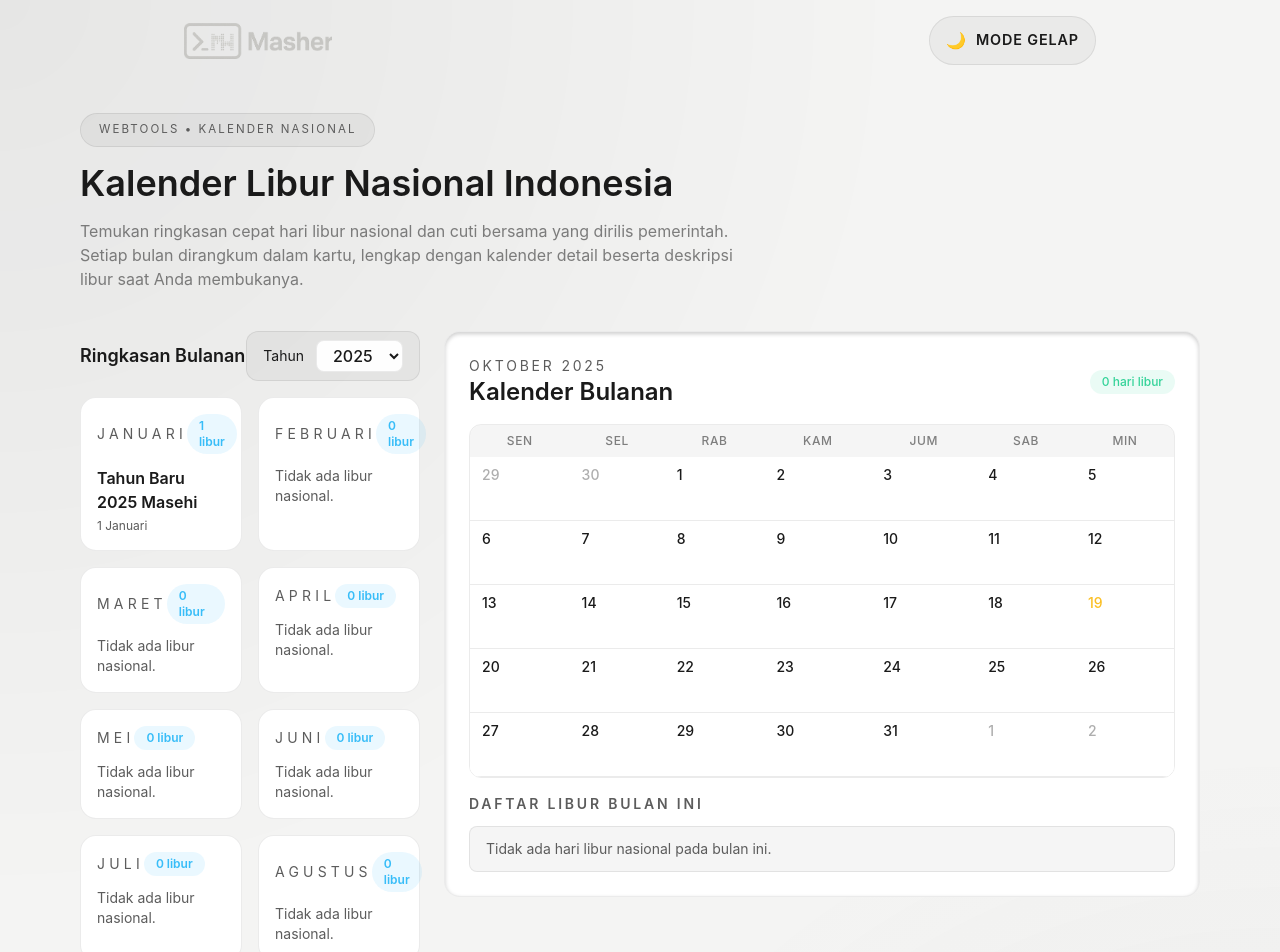
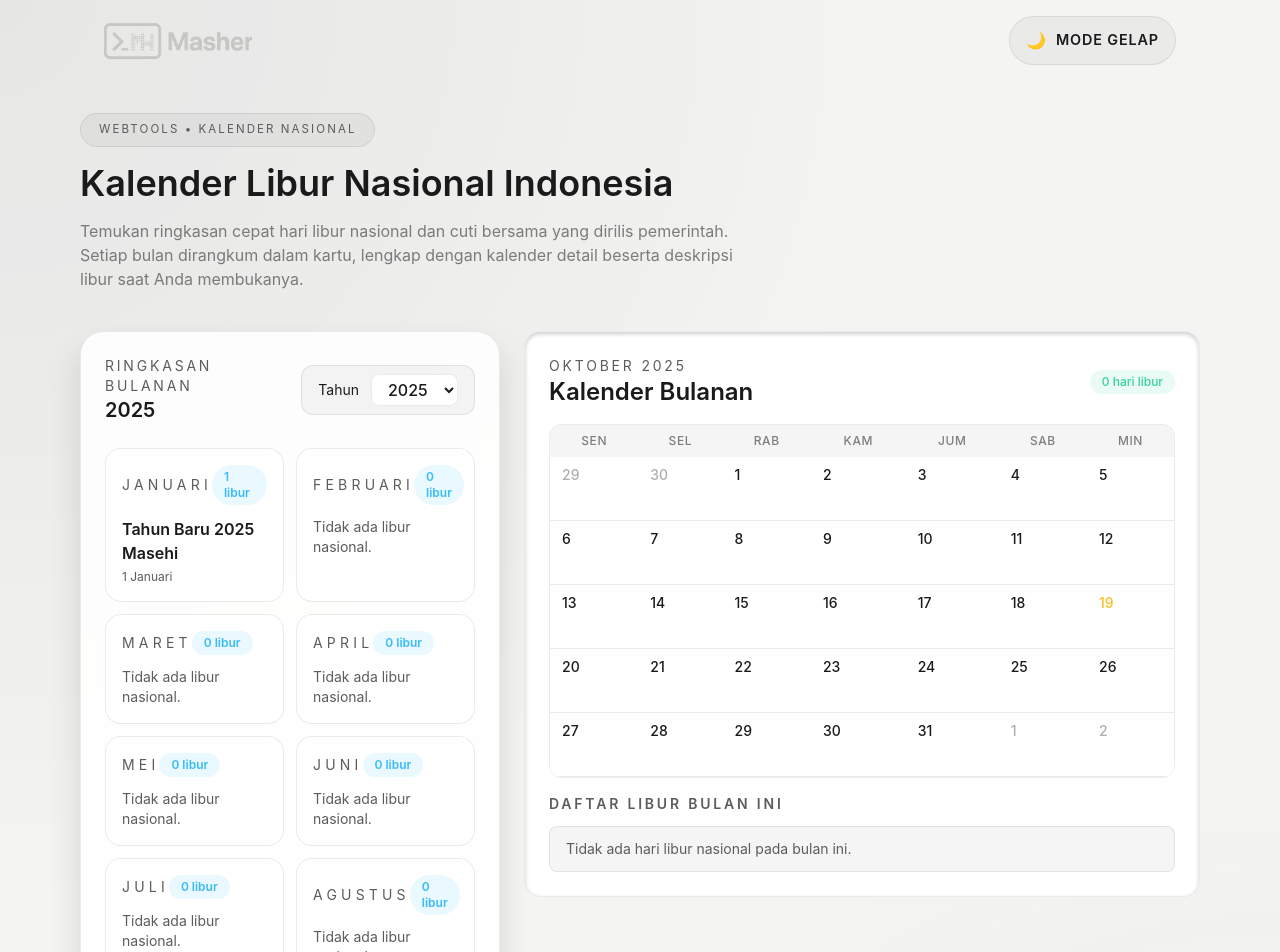
Before and after one commit to heritechie/webtools, a React (Vite) app in the folder kalender-nasional/: page / in a window 1280 px wide. Shown: the top 952 px of the page. Built offline with nearby package versions, Linux system fonts and the light colour scheme.

Commit message:
style: polish kalender layout and branding

```diff
--- a/kalender-nasional/index.html
+++ b/kalender-nasional/index.html
@@ -2,7 +2,7 @@
 <html lang="en">
   <head>
     <meta charset="UTF-8" />
-    <link rel="icon" type="image/svg+xml" href="/vite.svg" />
+    <link rel="icon" type="image/svg+xml" href="/favicon.svg" />
     <meta name="viewport" content="width=device-width, initial-scale=1.0" />
     <title>kalender-nasional</title>
   </head>
--- a/kalender-nasional/src/App.tsx
+++ b/kalender-nasional/src/App.tsx
@@ -139,9 +139,12 @@ export default function App() {
           </section>
 
           <section className="app-grid">
-            <div className="flex flex-col gap-4">
-              <div className="flex items-center justify-between">
-                <h2 className="text-lg font-semibold text-main">Ringkasan Bulanan</h2>
+            <div className="surface-card surface-card--muted flex flex-col gap-6 p-6">
+              <header className="flex flex-col gap-3 sm:flex-row sm:items-center sm:justify-between">
+                <div>
+                  <p className="text-sm uppercase tracking-[0.2em] text-muted">Ringkasan Bulanan</p>
+                  <h2 className="text-xl font-semibold text-main">{activeYear}</h2>
+                </div>
                 <label className="flex items-center gap-3 rounded-xl border border-glass bg-surface-highlight px-4 py-2 text-sm text-main">
                   Tahun
                   <select
@@ -156,8 +159,9 @@ export default function App() {
                     ))}
                   </select>
                 </label>
-              </div>
-              <div className="grid gap-4 sm:grid-cols-2">
+              </header>
+
+              <div className="grid gap-3 xl:grid-cols-2">
                 {monthSummaries.map((summary) => {
                   const upcoming = summary.holidays[0];
                   const isActive = summary.month === selectedMonth;
@@ -166,7 +170,7 @@ export default function App() {
                       key={`${activeYear}-${summary.month}`}
                       type="button"
                       onClick={() => setSelectedMonth(summary.month)}
-                      className={`group flex flex-col gap-3 rounded-2xl border p-4 text-left transition-all ${
+                      className={`group flex w-full flex-col gap-3 rounded-2xl border p-4 text-left transition-all ${
                         isActive
                           ? 'border-accent-blue bg-surface-highlight shadow-lg shadow-accent-blue/20'
                           : 'border-glass bg-surface-card hover:border-accent-blue/60 hover:shadow-md hover:shadow-accent-blue/10'
@@ -197,6 +201,7 @@ export default function App() {
                   );
                 })}
               </div>
+
               <p className="text-xs text-faint">
                 <i>
                   *Data libur resmi 2025 masih menunggu Keputusan Presiden. Data akan diperbarui setelah
--- a/kalender-nasional/src/index.css
+++ b/kalender-nasional/src/index.css
@@ -93,7 +93,7 @@
 		align-items: center;
 		justify-content: space-between;
 		padding: 16px 24px 0;
-		width: min(960px, calc(100% - 32px));
+		width: min(1120px, calc(100% - 32px));
 		margin: 0 auto;
 	}
 
@@ -186,12 +186,18 @@
 
 	@media (min-width: 1280px) {
 		.app-grid {
-			grid-template-columns: 340px 1fr;
+			grid-template-columns: minmax(0, 420px) minmax(0, 1fr);
+		}
+	}
+
+	@media (min-width: 1600px) {
+		.app-grid {
+			grid-template-columns: minmax(0, 460px) minmax(0, 1.15fr);
 		}
 	}
 
 	.site-footer {
-		width: min(960px, calc(100% - 32px));
+		width: min(1120px, calc(100% - 32px));
 		margin: 0 auto 40px;
 		padding: 16px 24px;
 		border-radius: 16px;
```
Also changed, not shown: kalender-nasional/public/favicon.svg (added).
